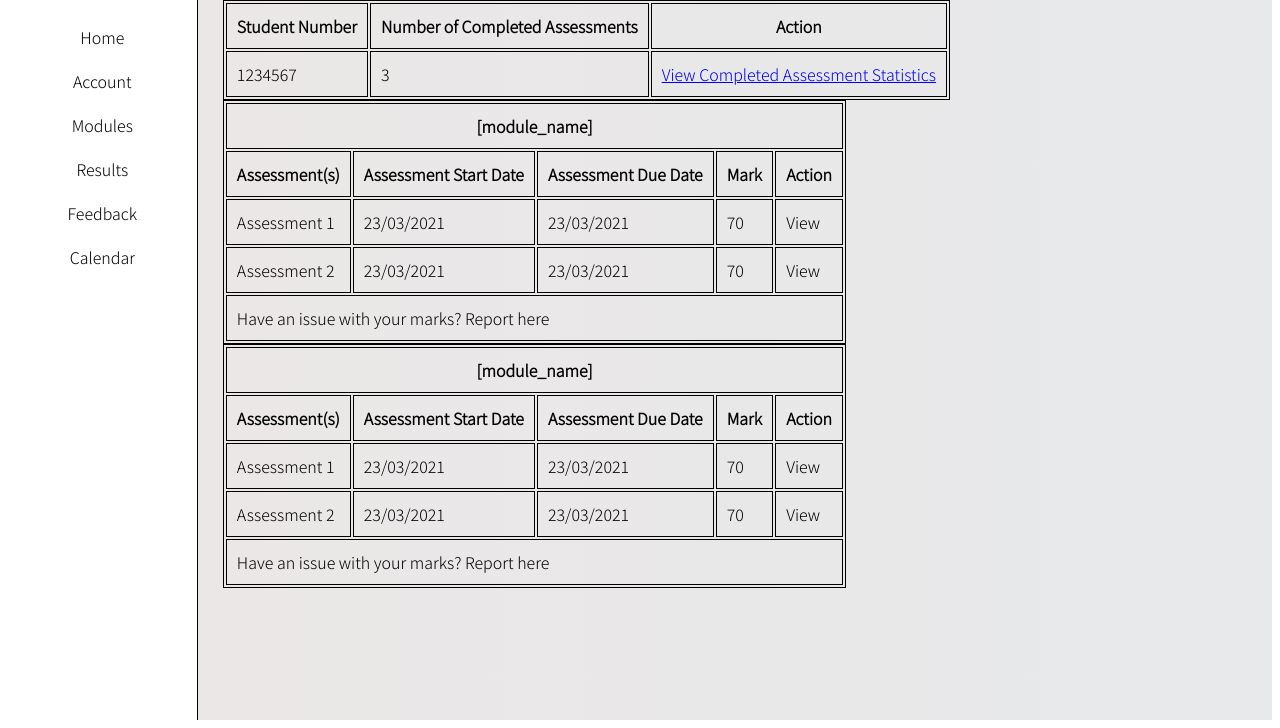
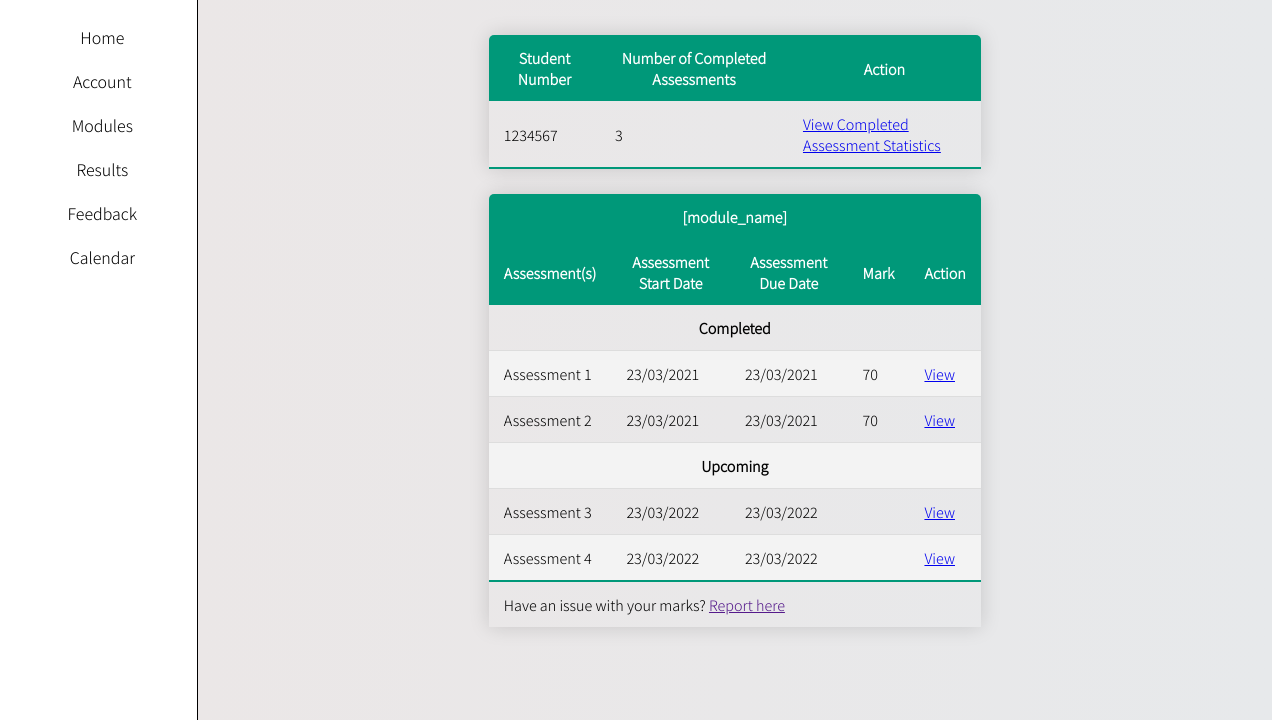
Before and after one commit to emmekay/Automated-Assessment-Tool---Group, a Flask app: page /my_assessments in a window 1280 px wide. Shown: the part 88-816 px from the top of the page. Run offline with Flask 2, Linux system fonts and the light colour scheme.

Commit message:
Added CSS file for Assessment Statistics styling, added comments to Assessment Stats html files, added classes & fixed indentation issues

```diff
--- /dev/null
+++ b/AssessmentApp/static/style/assessmentStatsStyle.css
@@ -0,0 +1,56 @@
+
+/* Styling the table(s) individually */
+.assessment-statistics-table,
+.completed-assessments-table,
+.my-completed-assessments-table,
+.my-assessments-table {
+  border-collapse: collapse;
+  margin: 25px 0;
+  font-size: 0.9em;
+  min-width: 400px;
+  border-radius: 5px 5px 0 0;
+  overflow: hidden;
+  box-shadow: 0 0 20px rgba(0, 0, 0, 0.15);
+}
+
+/* Styling the container of the table */
+.content-tables {
+  margin: auto;
+  width: 50%;
+  padding: 10px;
+}
+
+/* Styling the Table headings */
+.content-tables thead tr {
+  background-color: #009879; /* Make sure color corresponds with color scheme */
+  color: #ffffff;
+  text-align: center;
+  font-weight: bold;
+}
+
+/* Styling the table cells  */
+ .content-tables th,
+ .content-tables td {
+  padding: 12px 15px;
+}
+
+/* adding a bottom table border under each row */
+.content-tables tbody tr {
+  border-bottom: 1px solid #dddddd;
+}
+
+/* making each 2nd row a light grey color */
+.content-tables tbody tr:nth-of-type(even) {
+  background-color: #f3f3f3;
+}
+
+/* making the last table row border the same as header */
+.content-tables tbody tr:last-of-type {
+  border-bottom: 2px solid #009879; /* Make sure color corresponds with color scheme */
+}
+
+/* making the current row stand out */
+.content-tables tbody tr.active-row {
+  font-weight: bold;
+  color: #009879; /* Make sure color corresponds with color scheme */
+}
--- a/AssessmentApp/templates/my_assessments.html
+++ b/AssessmentApp/templates/my_assessments.html
@@ -1,30 +1,22 @@
 {% extends 'base.html' %}
 
 {% block head %}
+
   <title>My Assessments</title>
-
-  <style>
-
-    table, th, td {
-      border: 1px solid black;
-    }
-
-    th, td {
-      padding: 10px;
-    }
-
-  </style>
+  <link rel="stylesheet" href="../static/style/assessmentStatsStyle.css">
 
 {% endblock %}
 
 {% block body %}
 
-<div class="view_completed_assessments">
+<div class="content-tables">
 
-  <table>
+<!--Section for the tables with student information-->
+  <div>
+    <table class="my-completed-assessments-table">
 
       <thead>
-      <tr>
+        <tr class="active-row">
           <th scope="col">Student Number</th>
           <th scope="col">Number of Completed Assessments</th>
           <th scope="col">Action</th>
@@ -33,18 +25,18 @@
 
       <tbody>
         <tr>
-        <td>1234567</td>
-        <td>3</td>
-        <td><a href="./completed_assessments">View Completed Assessment Statistics</a></td>
+          <td>1234567</td> <!--Fetched data comes here-->
+          <td>3</td> <!--Fetched data comes here-->
+          <td><a href="./completed_assessments">View Completed Assessment Statistics</a></td> <!--Change link to correspond with fetched data-->
         </tr>
       </tbody>
 
     </table>
-
   </div>
 
-<div class="my_assessments_tables">
-  <table>
+<!--Section for the tables with assessment information -->
+  <div>
+    <table class="my-assessments-table">
 
       <thead>
         <tr>
@@ -61,68 +53,49 @@
 
       <tbody>
         <tr>
-        <td>Assessment 1</td>
-        <td>23/03/2021</td>
-        <td>23/03/2021</td>
-        <td>70</td>
-        <td>View</td>
+          <th scope="col" colspan="5">Completed</th>
         </tr>
         <tr>
-        <td>Assessment 2</td>
-        <td>23/03/2021</td>
-        <td>23/03/2021</td>
-        <td>70</td>
-        <td>View</td>
+          <td>Assessment 1</td> <!--Fetched data comes here-->
+          <td>23/03/2021</td> <!--Fetched data comes here-->
+          <td>23/03/2021</td> <!--Fetched data comes here-->
+          <td>70</td> <!--Fetched data comes here-->
+          <td><a href="./assessment_statistics">View</a></td> <!--Change link to correspond with fetched data-->
+        </tr>
+        <tr>
+          <td>Assessment 2</td> <!--Fetched data comes here-->
+          <td>23/03/2021</td> <!--Fetched data comes here-->
+          <td>23/03/2021</td> <!--Fetched data comes here-->
+          <td>70</td> <!--Fetched data comes here-->
+          <td><a href="./assessment_statistics">View</a></td> <!--Change link to correspond with fetched data-->
+        </tr>
+        <tr>
+          <th scope="col" colspan="5">Upcoming</th>
+        </tr>
+        <tr>
+          <td>Assessment 3</td> <!--Fetched data comes here-->
+          <td>23/03/2022</td> <!--Fetched data comes here-->
+          <td>23/03/2022</td> <!--Fetched data comes here-->
+          <td></td> <!--Fetched data comes here-->
+          <td><a href="./assessment_statistics">View</a></td> <!--Change link to take assessment page-->
+        </tr>
+        <tr>
+          <td>Assessment 4</td> <!--Fetched data comes here-->
+          <td>23/03/2022</td> <!--Fetched data comes here-->
+          <td>23/03/2022</td> <!--Fetched data comes here-->
+          <td></td> <!--Fetched data comes here-->
+          <td><a href="./assessment_statistics">View</a></td> <!--Change link to take assessment page-->
         </tr>
       </tbody>
 
       <tfoot>
         <tr>
-        <td colspan="5">Have an issue with your marks? Report here</td>
+          <td colspan="5">Have an issue with your marks? <a href="">Report here</a></td> <!--Add link to Report Issue page-->
         </tr>
       </tfoot>
 
     </table>
-
-  <table>
-
-    <thead>
-      <tr>
-        <th scope="col" colspan="5">[module_name]</th>
-      </tr>
-      <tr>
-        <th scope="col">Assessment(s)</th>
-        <th scope="col">Assessment Start Date</th>
-        <th scope="col">Assessment Due Date</th>
-        <th scope="col">Mark</th>
-        <th scope="col">Action</th>
-      </tr>
-    </thead>
-
-    <tbody>
-      <tr>
-        <td>Assessment 1</td>
-        <td>23/03/2021</td>
-        <td>23/03/2021</td>
-        <td>70</td>
-        <td>View</td>
-      </tr>
-      <tr>
-        <td>Assessment 2</td>
-        <td>23/03/2021</td>
-        <td>23/03/2021</td>
-        <td>70</td>
-        <td>View</td>
-      </tr>
-    </tbody>
-
-    <tfoot>
-      <tr>
-        <td colspan="5">Have an issue with your marks? Report here</td>
-      </tr>
-    </tfoot>
-
-  </table>
+  </div>
 
 </div>
 
```
Also changed, not shown: AssessmentApp/templates/assessment_statistics.html (+18 -25 lines), AssessmentApp/templates/completed_assessments.html (+32 -38 lines). Lines whose indentation alone changed are shown as unchanged.
